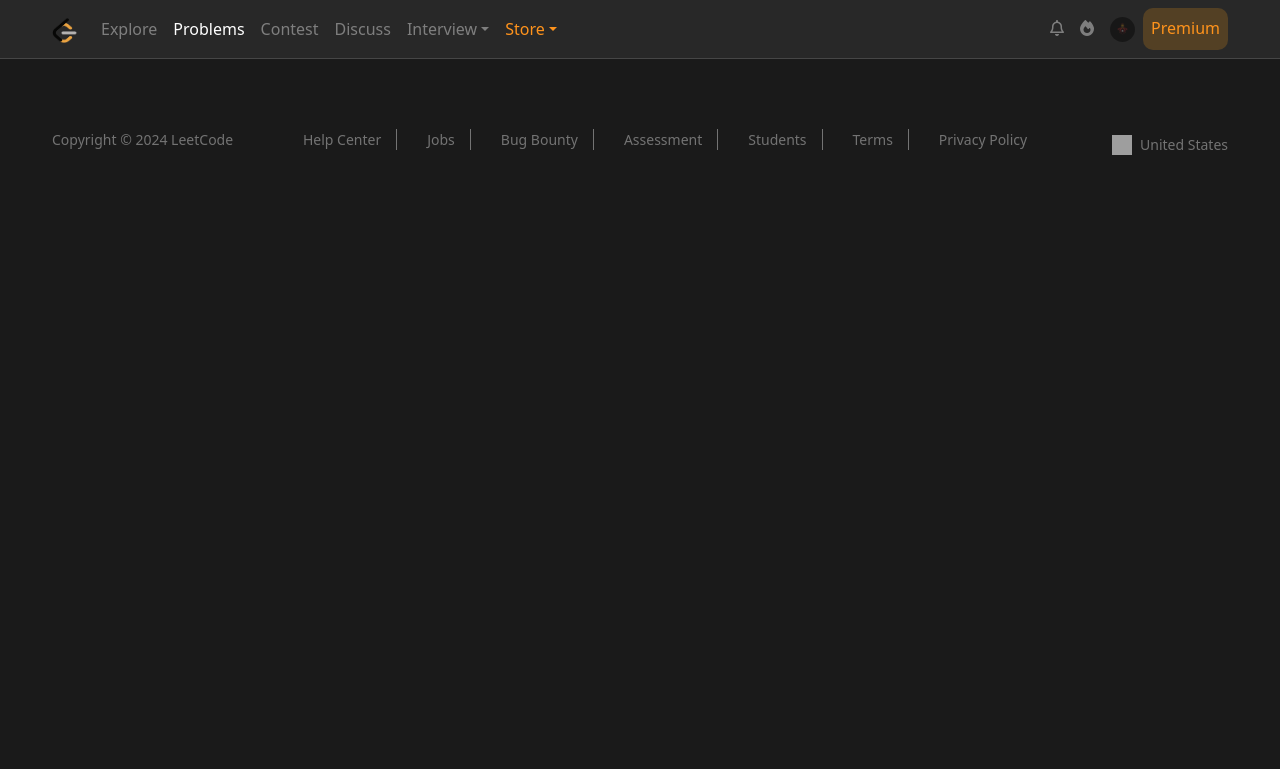
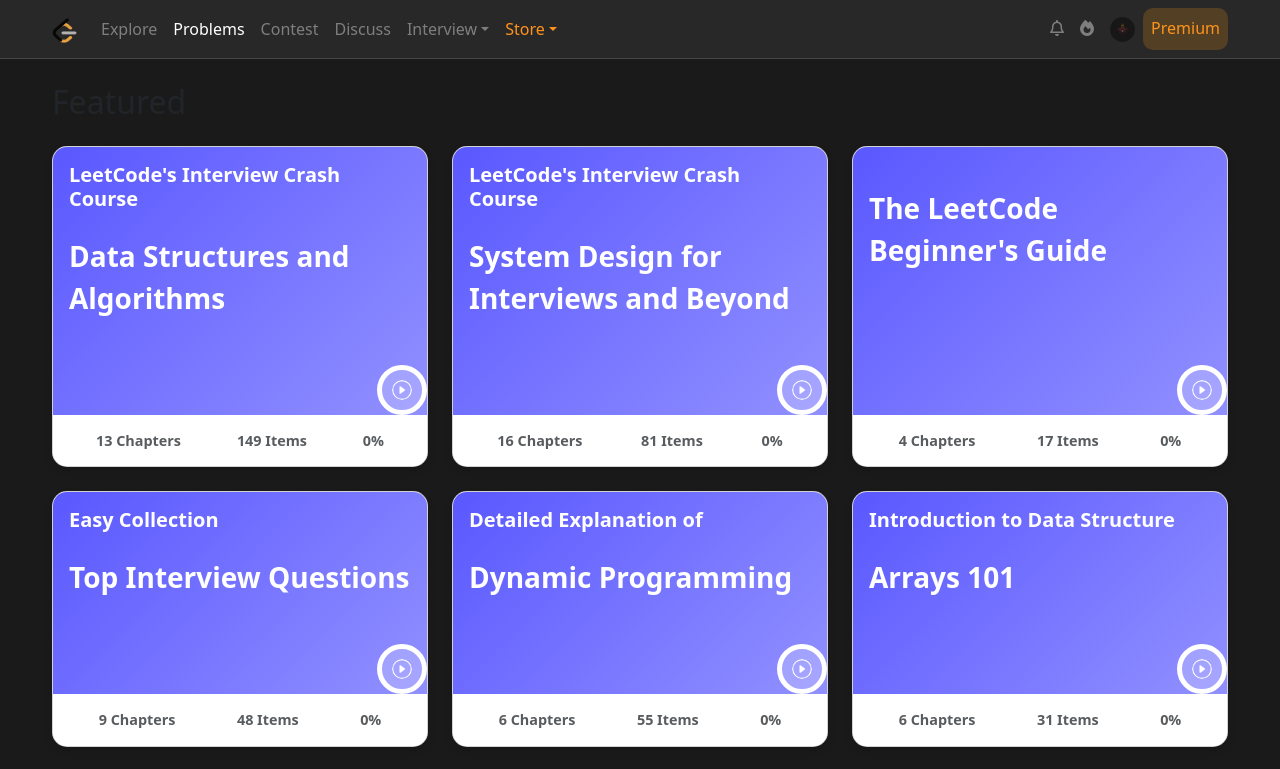
Before and after one commit to 7deb/leetcode, a React (Vite) app in the folder frontend/: page /explore in a window 1280 px wide. Shown: the top 769 px of the page. Built offline with nearby package versions, Linux system fonts and the light colour scheme; grey boxes are pictures that could not be loaded.

Commit message:
explore page basic layout

```diff
--- /dev/null
+++ b/frontend/DS/exploreCards.js
@@ -0,0 +1,100 @@
+const exploreCards = [
+    {
+      section: "Featured",
+      title: "Data Structures and Algorithms",
+      description: "LeetCode's Interview Crash Course",
+      chapters: 13,
+      items: 149,
+      progress: 0
+    },
+    {
+      section: "Featured",
+      title: "System Design for Interviews and Beyond",
+      description: "LeetCode's Interview Crash Course",
+      chapters: 16,
+      items: 81,
+      progress: 0
+    },
+    {
+        section: "Featured",
+        title: "The LeetCode Beginner's Guide",
+        description: "",
+        chapters: 4,
+        items: 17,
+        progress: 0
+        },
+        {
+        section: "Featured",
+        title: "Top Interview Questions",
+        description: "Easy Collection",
+        chapters: 9,
+        items: 48,
+        progress: 0
+        },
+        {
+        section: "Featured",
+        title: "Dynamic Programming",
+        description: "Detailed Explanation of",
+        chapters: 6,
+        items: 55,
+        progress: 0
+        },
+        {
+        section: "Featured",
+        title: "Arrays 101",
+        description: "Introduction to Data Structure",
+        chapters: 6,
+        items: 31,
+        progress: 0
+        },
+        {
+        section: "Featured",
+        title: "Get Well Prepared for",
+        description: "Google Interview",
+        chapters: 9,
+        items: 85,
+        progress: 0
+        },
+        {
+        section: "Featured",
+        title: "SQL Language",
+        description: "Detailed Explanation of",
+        chapters: 4,
+        items: 36,
+        progress: 0
+        },
+        {
+        section: "Featured",
+        title: "Graph",
+        description: "Detailed Explanation of",
+        chapters: 6,
+        items: 58,
+        progress: 0
+        },
+        {
+        section: "Featured",
+        title: "Heap",
+        description: "Detailed Explanation of",
+        chapters: 4,
+        items: 28,
+        progress: 0
+        },
+        {
+        section: "Featured",
+        title: "Recursion I",
+        description: "Introduction to Algorithms",
+        chapters: 5,
+        items: 21,
+        progress: 0
+        },
+        {
+        section: "Featured",
+        title: "Machine Learning 101",
+        description: "Basic Concepts in ML",
+        chapters: 3,
+        items: 9,
+        progress: 0
+        }
+  ];
+
+  export default exploreCards;
--- /dev/null
+++ b/frontend/pages/Explore.jsx
@@ -0,0 +1,48 @@
+import React from 'react';
+import { Card, Row, Col, Container } from 'react-bootstrap';
+import { PlayCircle } from 'react-bootstrap-icons';
+import exploreCards from '../DS/exploreCards';
+import '../styles/Explore.css';
+
+const Explore = () => {
+
+
+  return (
+    <Container className="my-4">
+      <h2 className="mb-4">Featured</h2>
+      <Row xs={1} md={2} lg={3} className="g-4">
+        {exploreCards.map((course, index) => (
+          <Col key={index}>
+            <Card className="h-100 custom-card">
+              <Card.Body className="position-relative">
+                <Card.Title className="mb-4 fw-bold">
+                  {course.description}
+                </Card.Title>
+                <Card.Text className="fs-3 fw-bold">
+                  {course.title}
+                </Card.Text>
+                <PlayCircle
+                  size={50}
+                  className="position-absolute bottom-0 end-0 play-icon"
+                />
+              </Card.Body>
+              <Card.Footer className="bg-white d-flex justify-content-between text-muted">
+                <div>
+                  <strong>{course.chapters}</strong> Chapters
+                </div>
+                <div>
+                  <strong>{course.items}</strong> Items
+                </div>
+                <div>
+                  {course.progress}%
+                </div>
+              </Card.Footer>
+            </Card>
+          </Col>
+        ))}
+      </Row>
+    </Container>
+  );
+};
+
+export default Explore;
--- a/frontend/src/App.jsx
+++ b/frontend/src/App.jsx
@@ -8,6 +8,7 @@
 import { Toaster } from 'react-hot-toast';
 import { useAuthContext } from '../context/AuthContext';
 import Home from '../pages/Home';
+import Explore from '../pages/Explore';
 
 const App = () => {
   const { authUser } = useAuthContext();
@@ -20,6 +21,7 @@
           <Route path='/login' element={authUser ? <Navigate to='/' /> : <Login />} />
           <Route path='/signup' element={authUser ? <Navigate to='/' /> : <Signup />} />
           <Route path="/home" element={<Home />} />
+          <Route path="/explore" element={<Explore/>} />
         </Routes>
         <Footer />
       </Router>
--- /dev/null
+++ b/frontend/styles/Explore.css
@@ -0,0 +1,34 @@
+.custom-card {
+    border-radius: 15px;
+    overflow: hidden;
+    box-shadow: 0 4px 8px rgba(0, 0, 0, 0.1);
+  }
+
+  .custom-card .card-body {
+    background: linear-gradient(135deg, rgba(72, 70, 255, 0.9), rgba(72, 70, 255, 0.6));
+    color: white;
+    padding-bottom: 80px; /* Increase padding to make space for play button */
+  }
+
+  .custom-card .play-icon {
+    bottom: -20px;
+    right: 15px;
+    color: white;
+    border: 5px solid white;
+    border-radius: 50%;
+    background-color: rgba(255, 255, 255, 0.2);
+    padding: 10px;
+  }
+
+  .custom-card .card-footer {
+    background-color: white;
+    padding: 15px;
+    font-size: 0.9rem;
+    border-top: none;
+  }
+
+  .custom-card .card-footer div {
+    flex-grow: 1;
+    text-align: center;
+    font-weight: bold;
+  }
```
